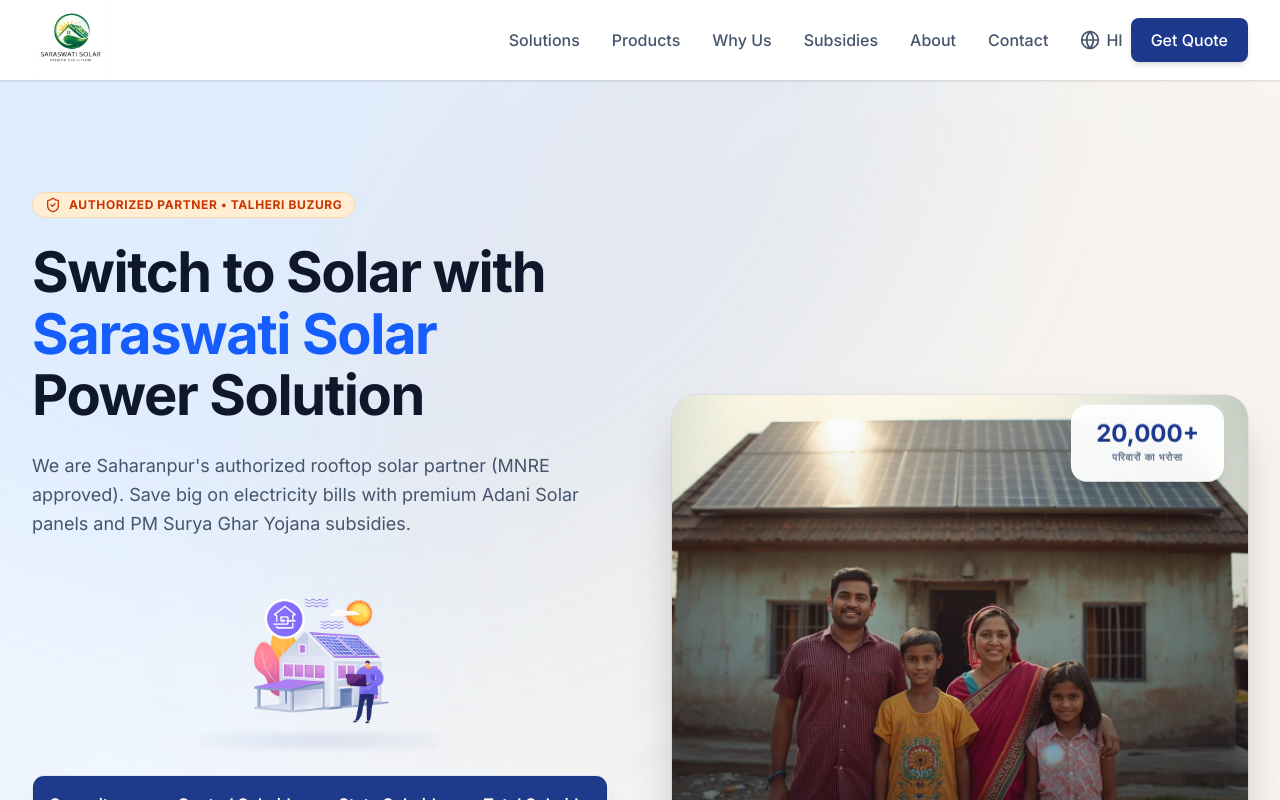
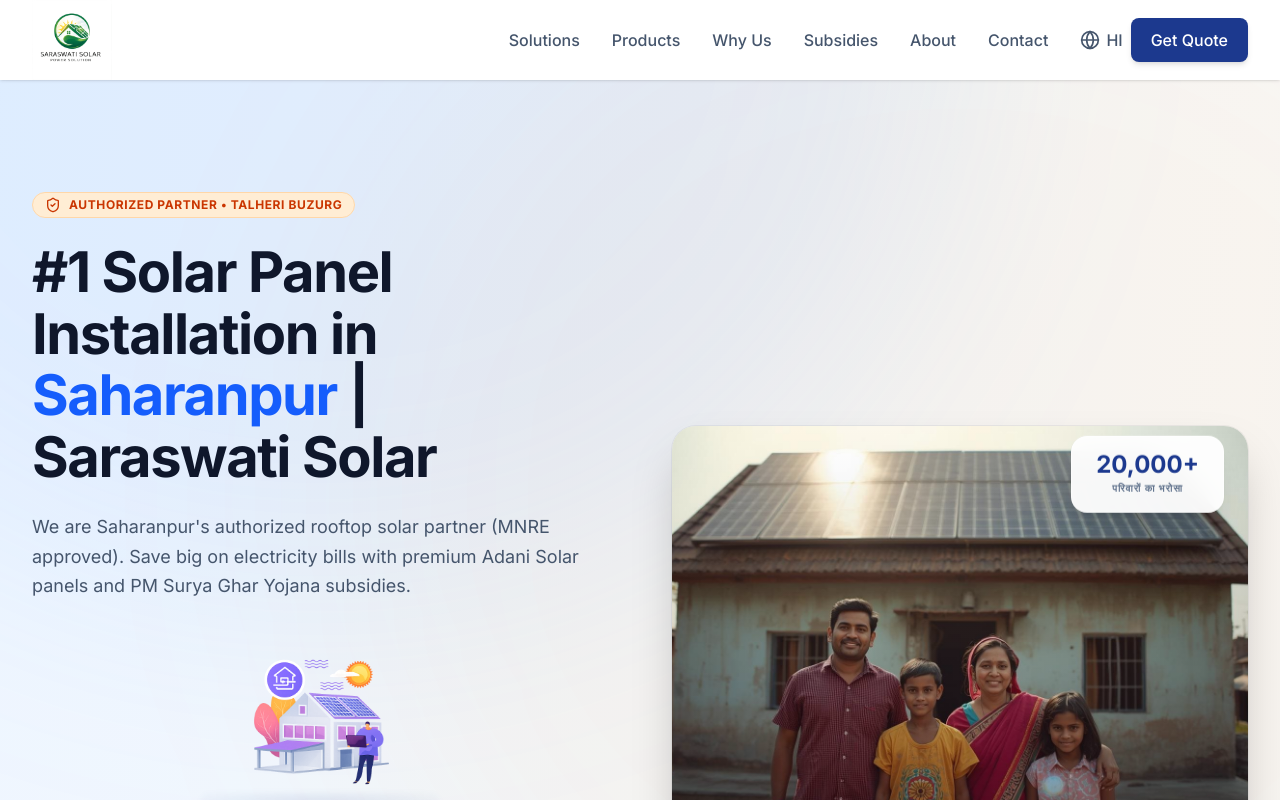
Before and after one commit to Ayush745545/Saraswati-Solar-, a React (Vite) app: page / in a window 1280 px wide. Shown: the top 800 px of the page. Built offline with nearby package versions, Linux system fonts and the light colour scheme.

Commit message:
SEO: Advanced ranking optimization, keyword-rich headings and alt tags

```diff
--- a/components/About.tsx
+++ b/components/About.tsx
@@ -76,7 +76,7 @@
               <div className="col-span-2 rounded-3xl overflow-hidden shadow-xl h-64 border-4 border-white">
                 <img
                   src="/img/hero-solar-installation.jpg"
-                  alt="Saraswati Solar Installation Team working on a rooftop"
+                  alt="Saraswati Solar expert team installing premium Adani panels in Saharanpur district"
                   className="w-full h-full object-cover"
                   loading="lazy"
                 />
--- a/components/Hero.tsx
+++ b/components/Hero.tsx
@@ -27,7 +27,7 @@
             </div>
 
             <h1 className="text-4xl md:text-5xl lg:text-[3.5rem] font-black text-slate-900 tracking-tight leading-[1.1] mb-6">
-              Switch to Solar with <span className="text-blue-600">Saraswati Solar</span> Power Solution
+              #1 Solar Panel Installation in <span className="text-blue-600">Saharanpur</span> | Saraswati Solar
             </h1>
 
             <p className="text-lg text-slate-600 mb-8 leading-relaxed">
@@ -40,7 +40,7 @@
               <div className="relative flex flex-col items-center w-full max-w-xs">
                 <img
                   src="/img/ChatGPT Image Jan 18, 2026, 11_24_25 AM.png"
-                  alt="Solar house and person illustration"
+                  alt="Authorized Adani Solar partner rooftop installation in Saharanpur"
                   className="w-full h-auto object-contain"
                   width="320"
                   height="180"
--- a/components/Products.tsx
+++ b/components/Products.tsx
@@ -143,7 +143,7 @@
               <div className="relative overflow-hidden bg-gradient-to-br from-slate-50 to-slate-100 aspect-[4/3]">
                 <img
                   src={p.image}
-                  alt={p.imageAlt || p.title}
+                  alt={`Saraswati Solar Product: ${p.title} - ${p.desc} for homes in Saharanpur`}
                   loading="lazy"
                   className="w-full h-full object-cover transform group-hover:scale-110 transition-transform duration-700"
                 />
--- a/index.html
+++ b/index.html
@@ -19,7 +19,7 @@
     <meta name="description" content="Authorized Adani Solar partner in Saharanpur. Get ₹1,08,000 subsidy under PM Surya Ghar Yojana. Free site survey in Deoband, Nakur & Gangoh. Call 98971 47441." />
     <link rel="canonical" href="https://www.saraswatisolarpower.app/" />
     <link rel="icon" type="image/png" href="/img/logo.png">
-    <meta name="keywords" content="solar company Saharanpur, rooftop solar installation, solar panel dealer, Adani solar dealer Saharanpur, 3kW solar price UP, MNRE subsidy solar, solar EPC Uttar Pradesh, solar panel Deoband, solar subsidy Gangoh, solar installation Nakur, TOPCon solar panels UP, PM Surya Ghar Yojana 2026" />
+    <meta name="keywords" content="solar panel installation Saharanpur, best solar company Deoband, Adani solar dealer Nakur, PM Surya Ghar Yojana Saharanpur subsidy, solar panels Gangoh, rooftop solar UP, MNRE approved solar Saharanpur, UP state solar subsidy 2026, TOPCon solar panels Saharanpur, residential solar Saharanpur" />
     <meta name="author" content="Saraswati Solar Power Solution" />
     <meta name="robots" content="index, follow" />
 
```
